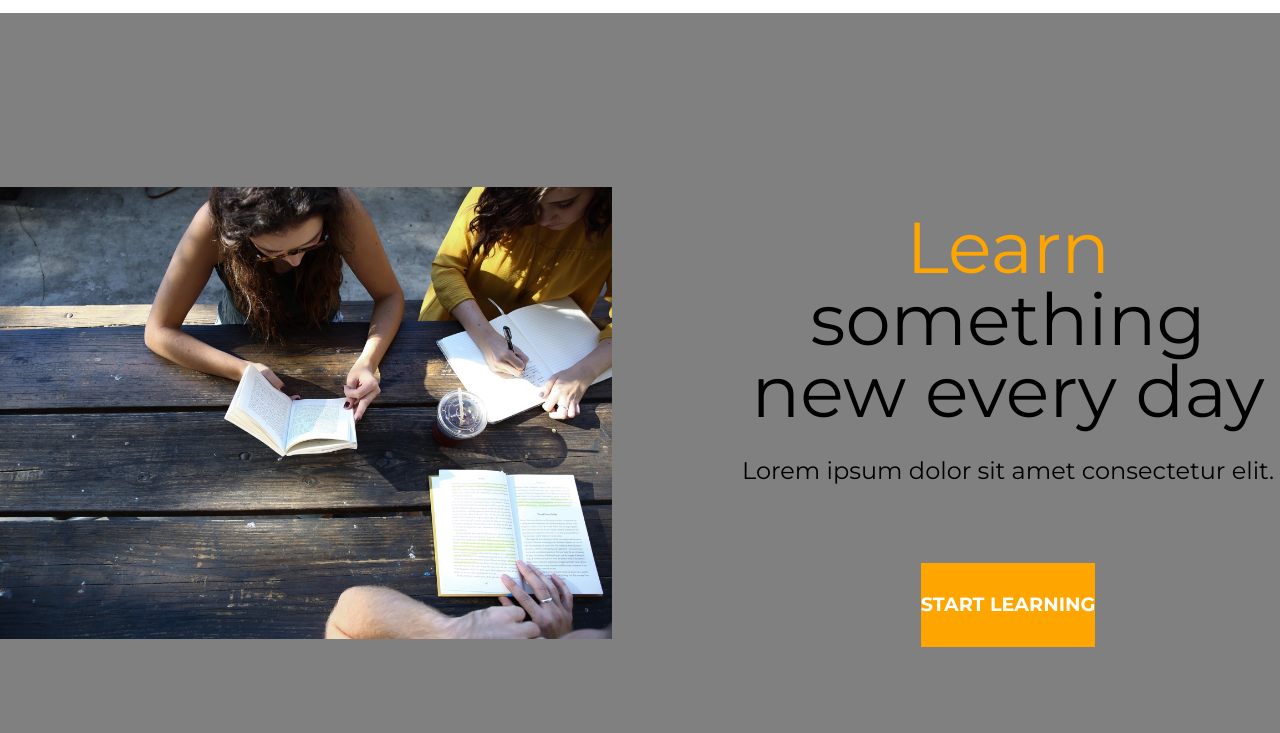
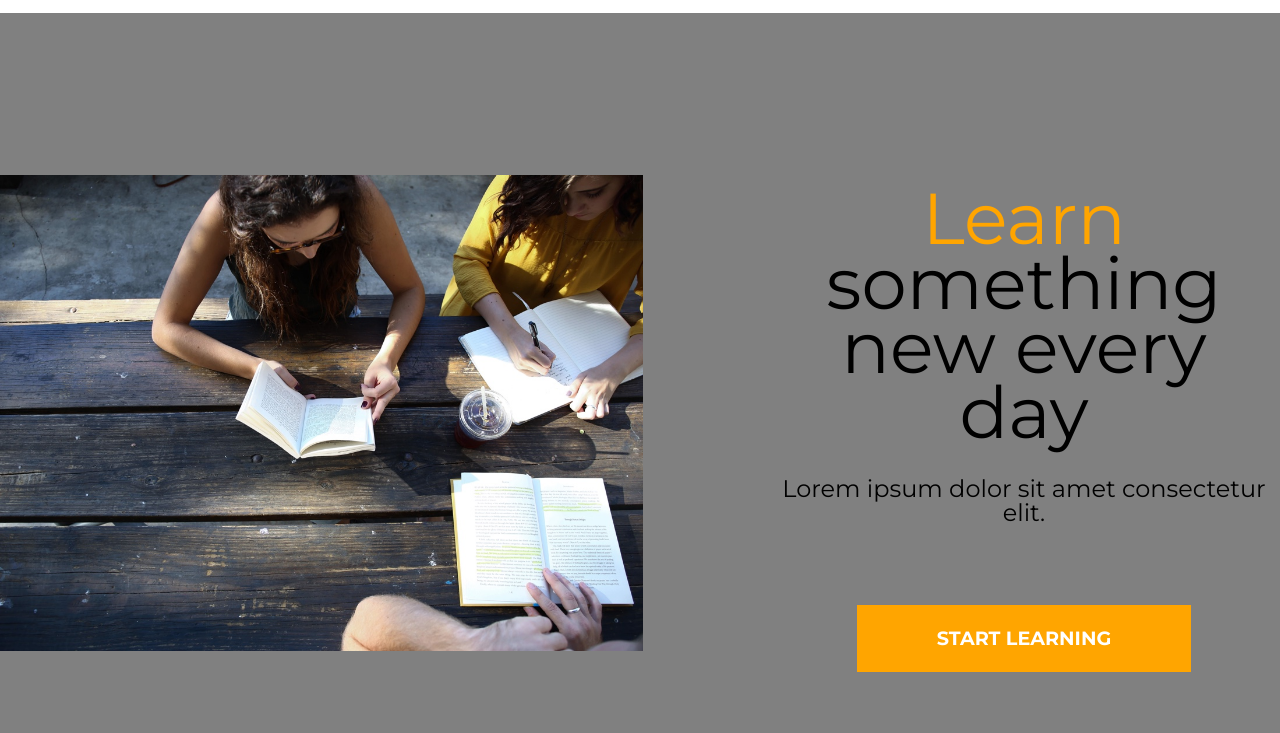
Before and after one commit to galejos/ColmarAcademy, a plain HTML site: page index.html in a window 1280 px wide. Shown: the part 67-800 px from the top of the page. Drawn offline with Linux system fonts and the light colour scheme.

Commit message:
Fixed button margin.

```diff
--- a/resources/CSS/style.css
+++ b/resources/CSS/style.css
@@ -136,9 +136,15 @@ header nav {
 }
 
 .text-content h1 {
+  display: flex;
+  flex-direction: column;
+  justify-content: center;
+  align-items: center;
   font-size: 4.5rem;
   max-width: 100%;
+  height: auto;
   padding: 0 0 2rem 6rem;
+  line-height: 0.9;
 }
 
 .text-content h3 {
@@ -158,7 +164,7 @@ header nav {
   font-size: 1.2rem;
   text-align: center;
   margin: 3rem 0 0 6rem;
-  padding: 2rem 0;
+  padding: 1.5rem 5rem;
   max-width: 70%;
 }
 
```
